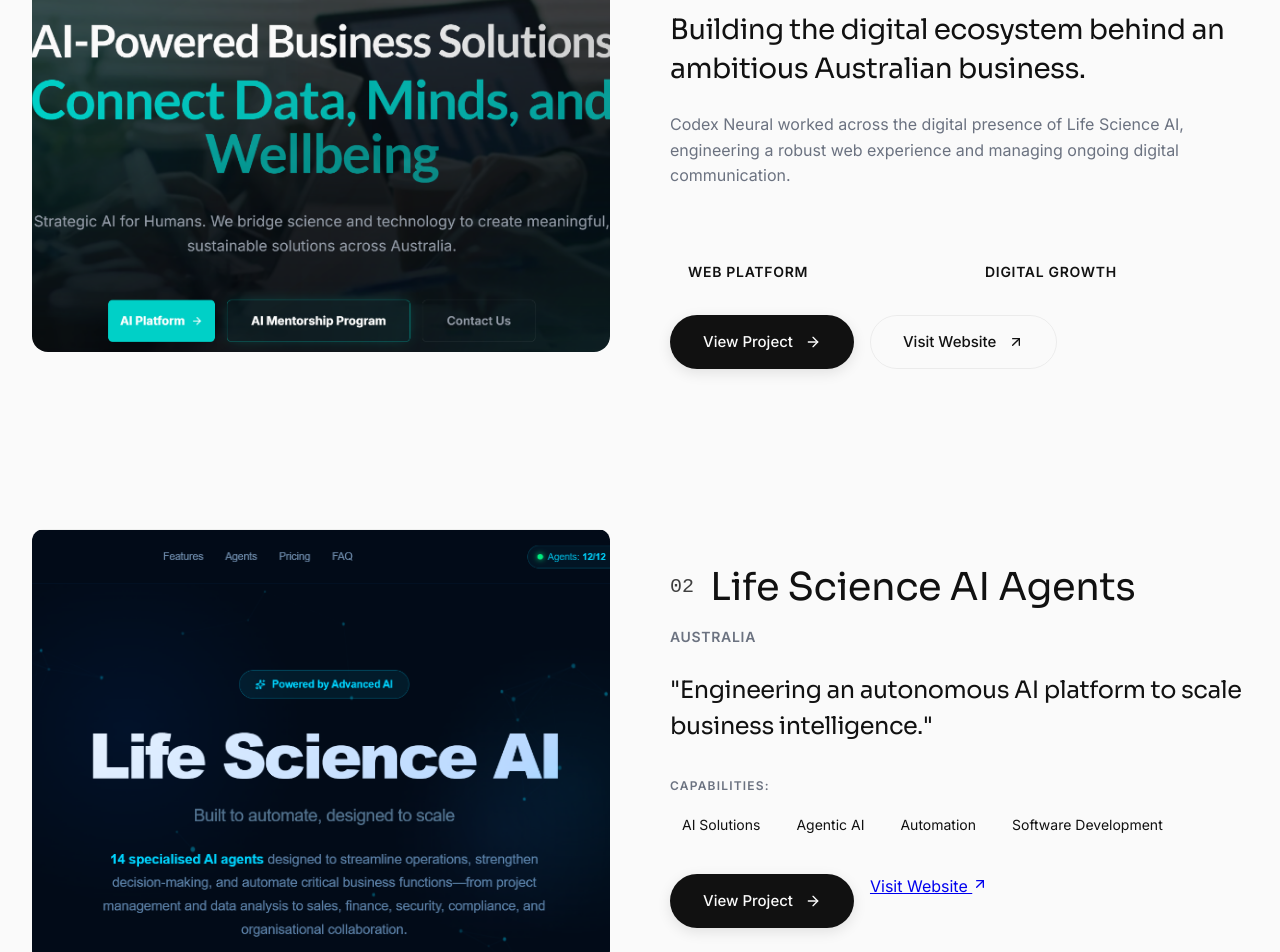
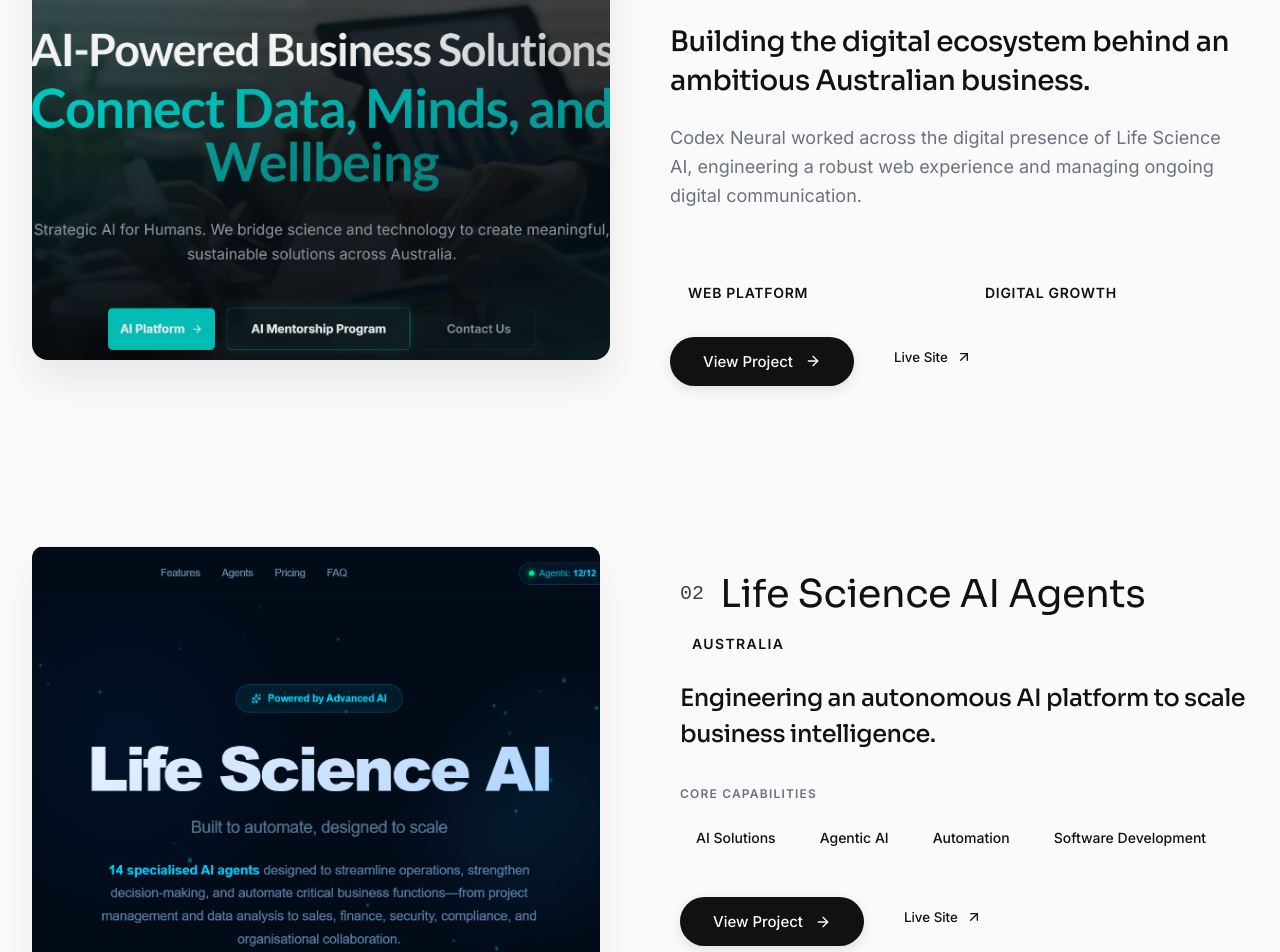
Before and after one commit to Manoharaya/codex-new, a React (Vite) app: page /portfolio in a window 1280 px wide. Shown: the part 940-1892 px from the top of the page. Built offline with nearby package versions, Linux system fonts and the light colour scheme.

Commit message:
Enhance portfolio card UI/UX with framer-motion stagger animations and hover effects

```diff
--- a/src/components/Portfolio/PortfolioComponents.css
+++ b/src/components/Portfolio/PortfolioComponents.css
@@ -86,17 +86,20 @@
   overflow: hidden;
   position: relative;
   aspect-ratio: 4/3;
+  box-shadow: 0 20px 40px rgba(0,0,0,0.08);
 }
 
 .portfolio-featured-img {
   width: 100%;
   height: 100%;
   object-fit: cover;
-  transition: transform 0.7s ease;
 }
 
-.portfolio-featured-visual:hover .portfolio-featured-img {
-  transform: scale(1.05);
+.portfolio-featured-overlay {
+  position: absolute;
+  inset: 0;
+  background: linear-gradient(to top, rgba(0,0,0,0.1), transparent);
+  pointer-events: none;
 }
 
 .portfolio-project-tags {
@@ -106,22 +109,31 @@
   font-size: 0.875rem;
   color: var(--text-secondary);
   margin-bottom: 24px;
-  font-weight: 500;
+  font-weight: 600;
   text-transform: uppercase;
-  letter-spacing: 0.05em;
+  letter-spacing: 0.1em;
+}
+
+.portfolio-tag-location {
+  padding: 6px 12px;
+  background-color: var(--bg-secondary);
+  border-radius: 20px;
+  border: 1px solid var(--border-color);
+  color: var(--text-primary);
 }
 
 .portfolio-featured-headline {
   font-size: clamp(1.25rem, 2.5vw, 1.75rem);
   line-height: 1.4;
   margin-bottom: 24px;
-  font-weight: 400;
+  font-weight: 500;
 }
 
 .portfolio-featured-desc {
   color: var(--text-secondary);
   line-height: 1.6;
   margin-bottom: 40px;
+  font-size: 1.125rem;
 }
 
 .portfolio-capability-strip {
@@ -139,6 +151,7 @@
   font-size: 0.875rem;
   font-weight: 600;
   letter-spacing: 0.05em;
+  color: var(--text-primary);
 }
 
 .portfolio-capability-dot {
@@ -157,13 +170,13 @@
 .portfolio-showcase-grid {
   display: flex;
   flex-direction: column;
-  gap: 120px;
+  gap: 160px;
 }
 
 .portfolio-showcase-row {
   display: grid;
   grid-template-columns: 1fr 1fr;
-  gap: 60px;
+  gap: 80px;
   align-items: center;
 }
 
@@ -179,17 +192,13 @@
   border-radius: 12px;
   overflow: hidden;
   aspect-ratio: 4/3;
+  box-shadow: 0 20px 40px rgba(0,0,0,0.06);
 }
 
 .portfolio-showcase-img {
   width: 100%;
   height: 100%;
   object-fit: cover;
-  transition: transform 0.7s ease;
-}
-
-.portfolio-showcase-visual:hover .portfolio-showcase-img {
-  transform: scale(1.05);
 }
 
 .portfolio-project-location {
@@ -197,14 +206,22 @@
   font-weight: 600;
   color: var(--text-secondary);
   text-transform: uppercase;
-  letter-spacing: 0.05em;
+  letter-spacing: 0.1em;
   margin-bottom: 24px;
+}
+
+.portfolio-project-location span {
+  padding: 6px 12px;
+  background-color: var(--bg-secondary);
+  border-radius: 20px;
+  border: 1px solid var(--border-color);
+  color: var(--text-primary);
 }
 
 .portfolio-showcase-headline {
   font-size: clamp(1.25rem, 2vw, 1.5rem);
   line-height: 1.5;
-  font-weight: 400;
+  font-weight: 500;
   margin-bottom: 32px;
 }
 
@@ -215,13 +232,13 @@
   color: var(--text-secondary);
   text-transform: uppercase;
   letter-spacing: 0.1em;
-  margin-bottom: 12px;
+  margin-bottom: 16px;
 }
 
 .portfolio-cap-list {
   list-style: none;
   padding: 0;
-  margin: 0;
+  margin: 0 0 40px 0;
   display: flex;
   flex-wrap: wrap;
   gap: 12px;
@@ -229,10 +246,30 @@
 
 .portfolio-cap-list li {
   font-size: 0.875rem;
-  padding: 6px 12px;
+  padding: 8px 16px;
   background-color: var(--bg-secondary);
+  border: 1px solid var(--border-color);
   border-radius: 20px;
   color: var(--text-primary);
+  font-weight: 500;
+}
+
+/* Custom Outlined Button */
+button.btn-outline {
+  display: inline-flex;
+  align-items: center;
+  gap: 8px;
+  padding: 12px 24px;
+  border: 1px solid var(--border-color);
+  background: transparent;
+  color: var(--text-primary);
+  font-weight: 500;
+  border-radius: 30px;
+  cursor: pointer;
+}
+
+button.btn-outline:hover {
+  border-color: var(--text-primary);
 }
 
 /* Portfolio Capability */
--- a/src/components/Portfolio/PortfolioFeatured.jsx
+++ b/src/components/Portfolio/PortfolioFeatured.jsx
@@ -3,6 +3,22 @@
 import { ArrowRight, ArrowUpRight } from 'lucide-react';
 import { Link } from 'react-router-dom';
 import './PortfolioComponents.css';
+
+const containerVariants = {
+  hidden: { opacity: 0 },
+  show: {
+    opacity: 1,
+    transition: {
+      staggerChildren: 0.15,
+      delayChildren: 0.2
+    }
+  }
+};
+
+const itemVariants = {
+  hidden: { opacity: 0, y: 30 },
+  show: { opacity: 1, y: 0, transition: { duration: 0.8, ease: [0.16, 1, 0.3, 1] } }
+};
 
 const PortfolioFeatured = ({ project }) => {
   if (!project) return null;
@@ -11,66 +27,76 @@
     <section className="portfolio-featured">
       <div className="container">
         <motion.div
-          initial={{ opacity: 0, y: 40 }}
-          whileInView={{ opacity: 1, y: 0 }}
+          variants={containerVariants}
+          initial="hidden"
+          whileInView="show"
           viewport={{ once: true, margin: "-100px" }}
-          transition={{ duration: 0.8 }}
           className="portfolio-featured-layout"
         >
           {/* Left: Large Visual */}
-          <div className={`portfolio-featured-visual ${project.theme}`}>
-            <img
+          <motion.div variants={itemVariants} className={`portfolio-featured-visual ${project.theme}`}>
+            <motion.img
+              whileHover={{ scale: 1.05 }}
+              transition={{ duration: 0.8, ease: "easeOut" }}
               src={project.image}
               alt={project.title}
               className="portfolio-featured-img"
               loading="lazy"
             />
             <div className="portfolio-featured-overlay"></div>
-          </div>
+          </motion.div>
 
           {/* Right: Content */}
           <div className="portfolio-featured-content">
-            <div className="portfolio-project-meta">
+            <motion.div variants={itemVariants} className="portfolio-project-meta">
               <span className="portfolio-project-number">{project.number}</span>
               <h2 className="portfolio-project-title">{project.title}</h2>
-            </div>
+            </motion.div>
 
-            <div className="portfolio-project-tags">
+            <motion.div variants={itemVariants} className="portfolio-project-tags">
               <span className="portfolio-tag-location">{project.location}</span>
-              <span className="portfolio-tag-dot">·</span>
-              <span className="portfolio-tag-list">{project.capabilities.slice(0,3).join(' · ')}</span>
-            </div>
+            </motion.div>
 
-            <h3 className="portfolio-featured-headline">{project.shortDescription}</h3>
+            <motion.h3 variants={itemVariants} className="portfolio-featured-headline">
+              {project.shortDescription}
+            </motion.h3>
 
-            <p className="portfolio-featured-desc">{project.fullDescription}</p>
+            <motion.p variants={itemVariants} className="portfolio-featured-desc">
+              {project.fullDescription}
+            </motion.p>
 
-            {project.highlightCapabilities && (
-              <div className="portfolio-capability-strip">
-                {project.highlightCapabilities.map((cap, idx) => (
+            <motion.div variants={itemVariants} className="portfolio-capability-strip">
+              {project.highlightCapabilities && project.highlightCapabilities.map((cap, idx) => (
                 <div key={idx} className="portfolio-capability-item">
                   <div className="portfolio-capability-dot"></div>
                   <span>{cap}</span>
                 </div>
               ))}
-              </div>
-            )}
+            </motion.div>
 
-            <div className="portfolio-project-actions">
-              <Link to={`/portfolio/${project.id}`} className="btn-primary">
+            <motion.div variants={itemVariants} className="portfolio-project-actions">
+              <Link to={`/portfolio/${project.id}`}>
+                <motion.button
+                  whileHover={{ scale: 1.02 }}
+                  whileTap={{ scale: 0.98 }}
+                  className="btn-primary"
+                >
                   View Project <ArrowRight size={16} />
+                </motion.button>
               </Link>
+
               {project.websiteUrl && (
-                <a
-                  href={project.websiteUrl}
-                  target="_blank"
-                  rel="noopener noreferrer"
-                  className="btn-secondary"
+                <a href={project.websiteUrl} target="_blank" rel="noopener noreferrer">
+                  <motion.button
+                    whileHover={{ scale: 1.02 }}
+                    whileTap={{ scale: 0.98 }}
+                    className="btn-outline"
                   >
-                  Visit Website <ArrowUpRight size={16} />
+                    Live Site <ArrowUpRight size={16} />
+                  </motion.button>
                 </a>
               )}
-            </div>
+            </motion.div>
           </div>
         </motion.div>
       </div>
--- a/src/components/Portfolio/PortfolioShowcase.jsx
+++ b/src/components/Portfolio/PortfolioShowcase.jsx
@@ -3,6 +3,22 @@
 import { ArrowRight, ArrowUpRight } from 'lucide-react';
 import { Link } from 'react-router-dom';
 import './PortfolioComponents.css';
+
+const containerVariants = {
+  hidden: { opacity: 0 },
+  show: {
+    opacity: 1,
+    transition: {
+      staggerChildren: 0.15,
+      delayChildren: 0.1
+    }
+  }
+};
+
+const itemVariants = {
+  hidden: { opacity: 0, y: 30 },
+  show: { opacity: 1, y: 0, transition: { duration: 0.8, ease: [0.16, 1, 0.3, 1] } }
+};
 
 const PortfolioShowcase = ({ projects }) => {
   if (!projects || projects.length === 0) return null;
@@ -17,59 +33,71 @@
             return (
               <motion.div
                 key={project.id}
-                initial={{ opacity: 0, y: 40 }}
-                whileInView={{ opacity: 1, y: 0 }}
+                variants={containerVariants}
+                initial="hidden"
+                whileInView="show"
                 viewport={{ once: true, margin: "-100px" }}
-                transition={{ duration: 0.8 }}
                 className={`portfolio-showcase-row ${isReversed ? 'reversed' : ''}`}
               >
                 {/* Visual */}
-                <div className={`portfolio-showcase-visual ${project.theme}`}>
-                  <img
+                <motion.div variants={itemVariants} className={`portfolio-showcase-visual ${project.theme}`}>
+                  <motion.img
+                    whileHover={{ scale: 1.05 }}
+                    transition={{ duration: 0.8, ease: "easeOut" }}
                     src={project.image}
                     alt={project.title}
                     className="portfolio-showcase-img"
                     loading="lazy"
                   />
-                </div>
+                </motion.div>
 
                 {/* Content */}
                 <div className="portfolio-showcase-content">
-                  <div className="portfolio-project-meta">
+                  <motion.div variants={itemVariants} className="portfolio-project-meta">
                     <span className="portfolio-project-number">{project.number}</span>
                     <h2 className="portfolio-project-title">{project.title}</h2>
-                  </div>
+                  </motion.div>
 
-                  <div className="portfolio-project-location">
+                  <motion.div variants={itemVariants} className="portfolio-project-location">
                     <span>{project.location}</span>
-                  </div>
+                  </motion.div>
 
-                  <h3 className="portfolio-showcase-headline">"{project.shortDescription}"</h3>
+                  <motion.h3 variants={itemVariants} className="portfolio-showcase-headline">
+                    {project.shortDescription}
+                  </motion.h3>
 
-                  <div className="portfolio-showcase-capabilities">
-                    <span className="portfolio-cap-label">Capabilities:</span>
+                  <motion.div variants={itemVariants}>
+                    <span className="portfolio-cap-label">Core Capabilities</span>
                     <ul className="portfolio-cap-list">
-                      {project.capabilities.map((cap, idx) => (
+                      {project.capabilities.slice(0, 4).map((cap, idx) => (
                         <li key={idx}>{cap}</li>
                       ))}
                     </ul>
-                  </div>
+                  </motion.div>
 
-                  <div className="portfolio-project-actions">
-                    <Link to={`/portfolio/${project.id}`} className="btn-primary">
-                      View Project <ArrowRight size={16} />
+                  <motion.div variants={itemVariants} className="portfolio-project-actions">
+                    <Link to={`/portfolio/${project.id}`}>
+                      <motion.button
+                        whileHover={{ scale: 1.02 }}
+                        whileTap={{ scale: 0.98 }}
+                        className="btn-primary"
+                      >
+                        View Project <ArrowRight size={16} />
+                      </motion.button>
                     </Link>
+
                     {project.websiteUrl && (
-                      <a
-                        href={project.websiteUrl}
-                        target="_blank"
-                        rel="noopener noreferrer"
-                        className="btn-tertiary"
-                      >
-                        Visit Website <ArrowUpRight size={16} />
+                      <a href={project.websiteUrl} target="_blank" rel="noopener noreferrer">
+                        <motion.button
+                          whileHover={{ scale: 1.02 }}
+                          whileTap={{ scale: 0.98 }}
+                          className="btn-outline"
+                        >
+                          Live Site <ArrowUpRight size={16} />
+                        </motion.button>
                       </a>
                     )}
-                  </div>
+                  </motion.div>
                 </div>
               </motion.div>
             );
```
Lines whose indentation alone changed are shown as unchanged.
